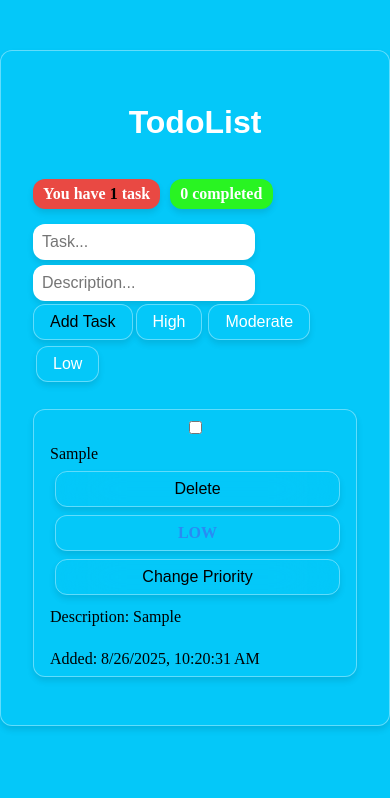
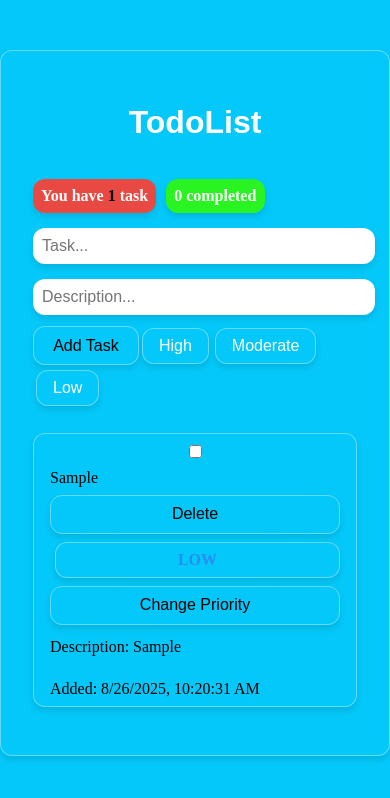
Before and after one commit to thelegend3452/ToDoList, a React (Create React App) app: page / in a window 390 px wide. Both pictures are taken after typing "Sample", "Sample" into the empty fields and a click on the button "Add Task". Shown: the top 798 px of the page. Built offline with nearby package versions, Linux system fonts and the light colour scheme.

Commit message:
testing some changes

```diff
--- a/src/App.css
+++ b/src/App.css
@@ -37,6 +37,7 @@ h1 {
   color: white;
   background-color: rgb(233, 73, 67);
   margin-right: 10px;
+  padding: 8px;
 }
 
 .remaning {
@@ -46,6 +47,7 @@ h1 {
 .comp {
   color: white;
   background-color: rgb(41, 244, 34);
+  padding: 8px;
 }
 
 input[type="text"] {
@@ -157,3 +159,31 @@ li .top-row {
   color: black;
   text-decoration: line-through;
 }
+
+
+@media (max-width: 480px) {
+  li .top-row {
+    flex-direction: column;
+    align-items: flex-start;
+    gap: 8px;
+  }
+
+  input[type="text"] {
+    width: 100%;
+    margin-bottom: 10px;
+  }
+
+  li button {
+    margin-left: 0;
+  }
+
+  button {
+    padding: 0.6rem 1.2rem;
+    font-size: 16px;
+
+  }
+  .handlepriority :hover {
+    background-color: #04c8f9;
+  }
+
+}
--- a/src/components/Todolist.js
+++ b/src/components/Todolist.js
@@ -20,7 +20,7 @@ const Todolist = ({ todos, deleteTask, togglecompleted, HandlePriority }) => {
 
 
             {}
-            <button onClick={() => HandlePriority(todo.id)}>
+            <button className="handlepriority" onClick={() => HandlePriority(todo.id)}>
               Change Priority
             </button>
             <p className="description">{`Description: ${todo.description}`}</p>
```
